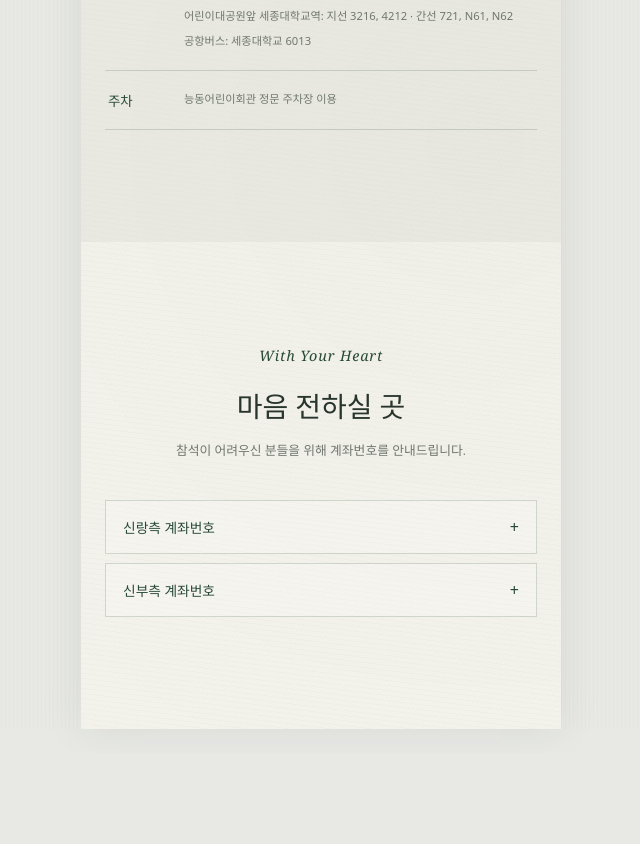
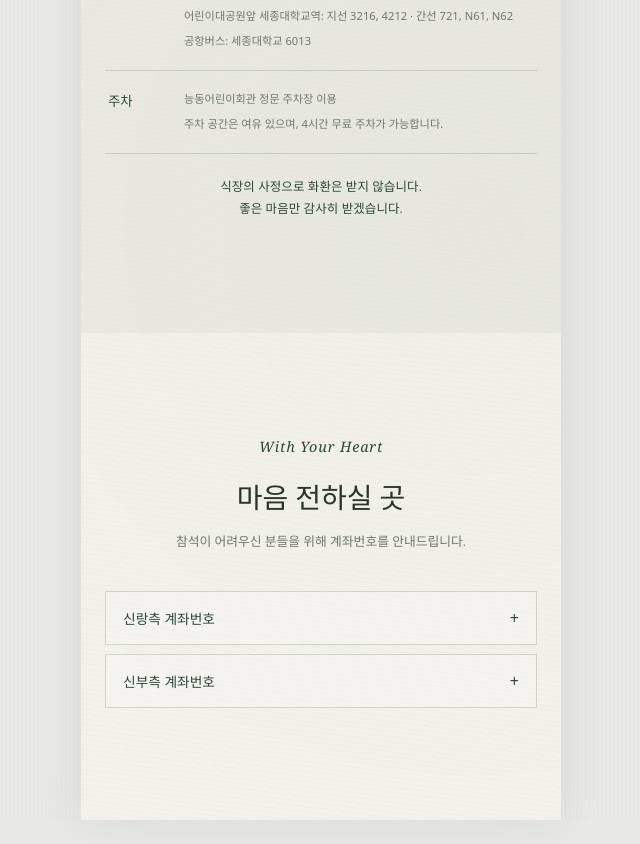
Before and after one commit to taeyoungson/wedding-invite, a React (Vite) app: page / in a window 1280 px wide. Shown: the part 4168-5012 px from the top of the page, without its empty margins (319-959 px from the left). Before the commit the page ends 4921 px from the top, so only its background shows below. Built offline with nearby package versions, Linux system fonts and the light colour scheme; a web font is replaced by a local one.

Commit message:
content: add floral and parking guidance

```diff
--- a/src/components/Location.tsx
+++ b/src/components/Location.tsx
@@ -94,8 +94,14 @@ export function Location() {
         <article>
           <h3>주차</h3>
           <p>{location.parking}</p>
+          <p>{location.parkingNote}</p>
         </article>
       </div>
+
+      <p className="location-section__notice">
+        식장의 사정으로 화환은 받지 않습니다.<br />
+        좋은 마음만 감사히 받겠습니다.
+      </p>
     </section>
   )
 }
--- a/src/data/wedding.ts
+++ b/src/data/wedding.ts
@@ -49,6 +49,7 @@ export const wedding = {
   location: {
     address: '서울 광진구 광나루로 441 (능동 18-11)',
     parking: '능동어린이회관 정문 주차장 이용',
+    parkingNote: '주차 공간은 여유 있으며, 4시간 무료 주차가 가능합니다.',
     subway: '7호선 어린이대공원역 2번 출구에서 도보 약 7분',
     buses: [
       '어린이회관앞: 일반 119 · 지선 3216 · 간선 302',
--- a/src/style.css
+++ b/src/style.css
@@ -857,6 +857,17 @@ textarea {
 
 .transport-info p:last-child { margin-bottom: 0; }
 
+.location-section__notice {
+  margin: 22px 0 0;
+  color: var(--color-forest);
+  font-family: var(--font-serif);
+  font-size: 0.78rem;
+  font-weight: 400;
+  line-height: 1.8;
+  letter-spacing: 0.01em;
+  text-align: center;
+}
+
 .accounts-section {
   padding: 104px 24px 112px;
   text-align: center;
```
